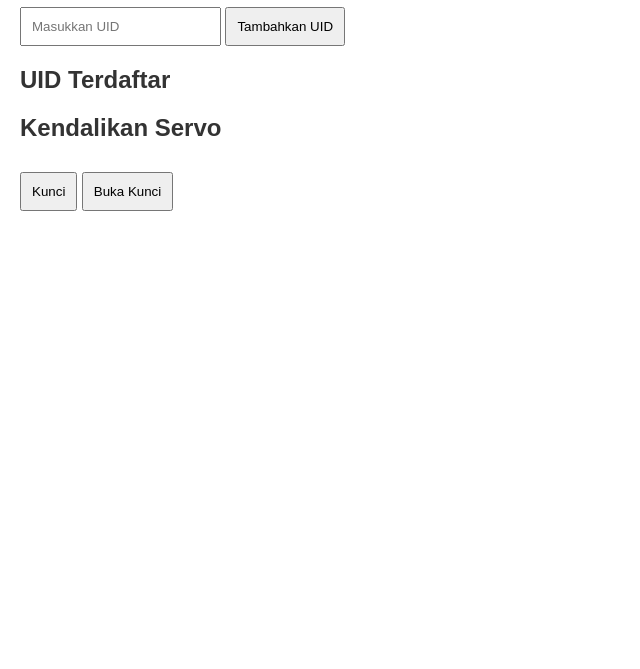
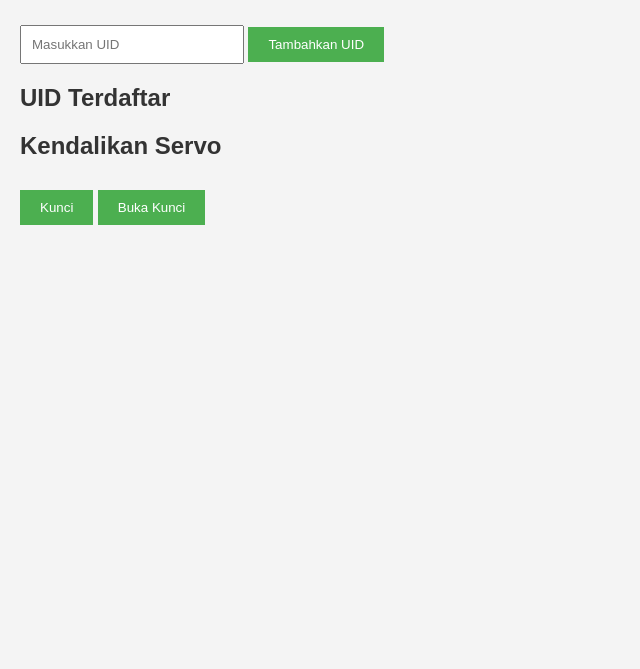
Before and after one commit to farahsukamu/nfclockdoor, a plain HTML site: page index.html in a window 1280 px wide. Shown: the part 131-800 px from the top of the page, without its empty margins (0-640 px from the left). Drawn offline with Linux system fonts and the light colour scheme; no server answers.

Commit message:
Update style.css

```diff
--- a/style.css
+++ b/style.css
@@ -1,17 +1,39 @@
 body {
-    font-family: Arial, sans-serif;
-    margin: 20px;
+  font-family: Arial, sans-serif;
+  background-color: #f4f4f4;
+  margin: 0;
+  padding: 20px;
 }
 
 h1, h2 {
-    color: #333;
+  color: #333;
 }
 
-input, button {
-    padding: 10px;
-    margin-top: 10px;
+button {
+  margin-top: 10px;
+  padding: 10px 20px;
+  background-color: #4CAF50;
+  color: white;
+  border: none;
+  cursor: pointer;
+}
+
+button:hover {
+  background-color: #45a049;
+}
+
+input {
+  padding: 10px;
+  width: 200px;
 }
 
 ul {
-    list-style-type: none;
+  list-style-type: none;
+  padding: 0;
 }
+
+li {
+  background-color: #ddd;
+  margin: 5px 0;
+  padding: 10px;
+}
```
